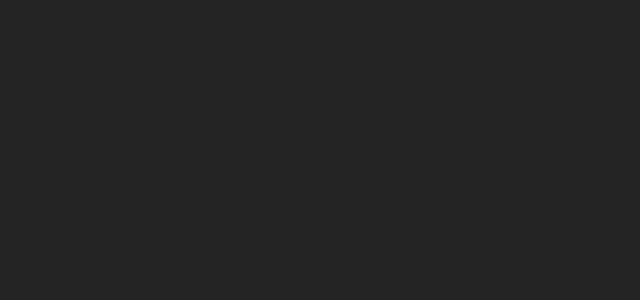
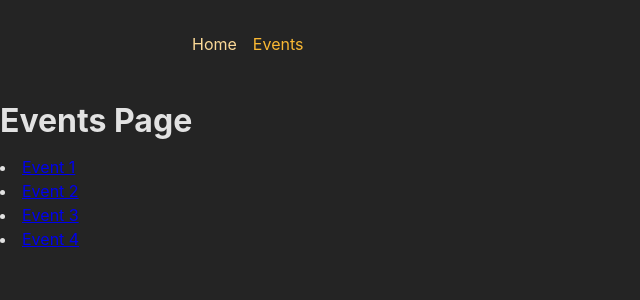
Before and after one commit to AnastasiosMpoletis/events-routing, a React (Create React App) app in the folder frontend/: page /events in a window 1280 px wide. Shown: the top 300 px of the page, without its empty margins (0-640 px from the left). Built offline with nearby package versions, Linux system fonts and the light colour scheme.

Commit message:
Implement Pages and routing as requested

```diff
--- a/frontend/package.json
+++ b/frontend/package.json
@@ -8,6 +8,7 @@
         "@testing-library/user-event": "^14.5.2",
         "react": "^19.0.0",
         "react-dom": "^19.0.0",
+        "react-router-dom": "^7.6.2",
         "react-scripts": "5.0.1",
         "web-vitals": "^1.1.1"
     },
--- a/frontend/src/App.js
+++ b/frontend/src/App.js
@@ -20,8 +20,32 @@
 // 7. Output the ID of the selected event on the EventDetailPage
 // BONUS: Add another (nested) layout route that adds the <EventNavigation> component above all /events... page components
 
+import { createBrowserRouter, RouterProvider } from 'react-router-dom';
+import RootLayout from './pages/Root.js';
+import HomePage from './pages/Home.js';
+import EventsPage from './pages/Events.js';
+import EventDetailPage from './pages/EventDetail.js';
+import NewEventPage from './pages/NewEvent.js';
+import EditEventPage from './pages/EditEvent.js';
+
+const router = createBrowserRouter([
+  {
+    path: '/',
+    element: <RootLayout />,
+    children: [
+      { index: true, element: <HomePage /> },
+      { path: 'events', element: <EventsPage /> },
+      { path: 'events/:eventId', element: <EventDetailPage /> },
+      { path: 'events/new', element: <NewEventPage /> },
+      { path: 'events/:eventId/edit', element: <EditEventPage /> },
+    ]
+  },
+]);
+
 function App() {
-  return <div></div>;
+  return (
+    <RouterProvider router={router} />
+  );
 }
 
 export default App;
--- a/frontend/src/components/MainNavigation.js
+++ b/frontend/src/components/MainNavigation.js
@@ -1,3 +1,4 @@
+import { NavLink } from 'react-router-dom';
 import classes from './MainNavigation.module.css';
 
 function MainNavigation() {
@@ -6,10 +7,17 @@
       <nav>
         <ul className={classes.list}>
           <li>
-            <a>Home</a>
+            <NavLink
+              to=''
+              className={({ isActive }) => isActive ? classes.active : undefined}
+              end
+            >Home</NavLink>
           </li>
           <li>
-            <a>Events</a>
+            <NavLink
+              to='events'
+              className={({ isActive }) => isActive ? classes.active : undefined}
+            >Events</NavLink>
           </li>
         </ul>
       </nav>
--- /dev/null
+++ b/frontend/src/pages/EditEvent.js
@@ -0,0 +1,9 @@
+function EditEventPage() {
+    return (
+        <>
+            <h1>Edit Event Page</h1>
+        </>
+    );
+}
+
+export default EditEventPage;
--- /dev/null
+++ b/frontend/src/pages/EventDetail.js
@@ -0,0 +1,14 @@
+import { useParams } from "react-router-dom";
+
+function EventDetailPage() {
+    const params = useParams();
+
+    return (
+        <>
+            <h1>Event Detail Page</h1>
+            {params.eventId}
+        </>
+    );
+}
+
+export default EventDetailPage;
--- /dev/null
+++ b/frontend/src/pages/Events.js
@@ -0,0 +1,25 @@
+import { Link } from "react-router-dom";
+
+const EVENTS = [
+    { id: 'e1', title: 'Event 1', },
+    { id: 'e2', title: 'Event 2', },
+    { id: 'e3', title: 'Event 3', },
+    { id: 'e4', title: 'Event 4', },
+];
+
+function EventsPage() {
+    return (
+        <>
+            <h1>Events Page</h1>
+            {EVENTS.map(event =>
+                <li key={event.id}>
+                    <Link to={event.id}>
+                        {event.title}
+                    </Link>
+                </li>
+            )}
+        </>
+    );
+}
+
+export default EventsPage;
--- /dev/null
+++ b/frontend/src/pages/Home.js
@@ -0,0 +1,9 @@
+function HomePage() {
+    return (
+        <>
+            <h1>Home Page</h1>
+        </>
+    );
+}
+
+export default HomePage;
--- /dev/null
+++ b/frontend/src/pages/NewEvent.js
@@ -0,0 +1,9 @@
+function NewEventPage() {
+    return (
+        <>
+            <h1>New Event Page</h1>
+        </>
+    );
+}
+
+export default NewEventPage;
--- /dev/null
+++ b/frontend/src/pages/Root.js
@@ -0,0 +1,15 @@
+import { Outlet } from "react-router-dom";
+import MainNavigation from "../components/MainNavigation.js";
+
+function RootLayout() {
+    return (
+        <>
+            <MainNavigation />
+            <main>
+                <Outlet />
+            </main>
+        </>
+    );
+}
+
+export default RootLayout;
```
